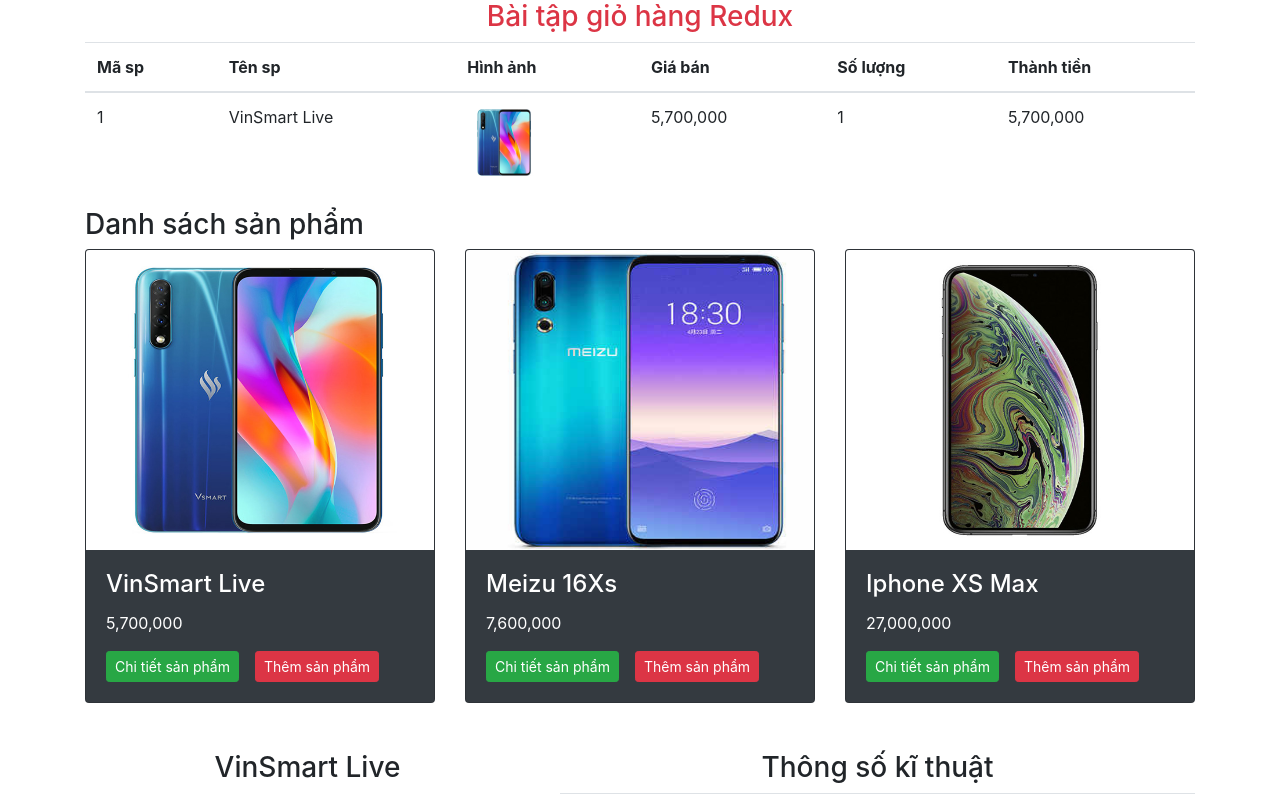
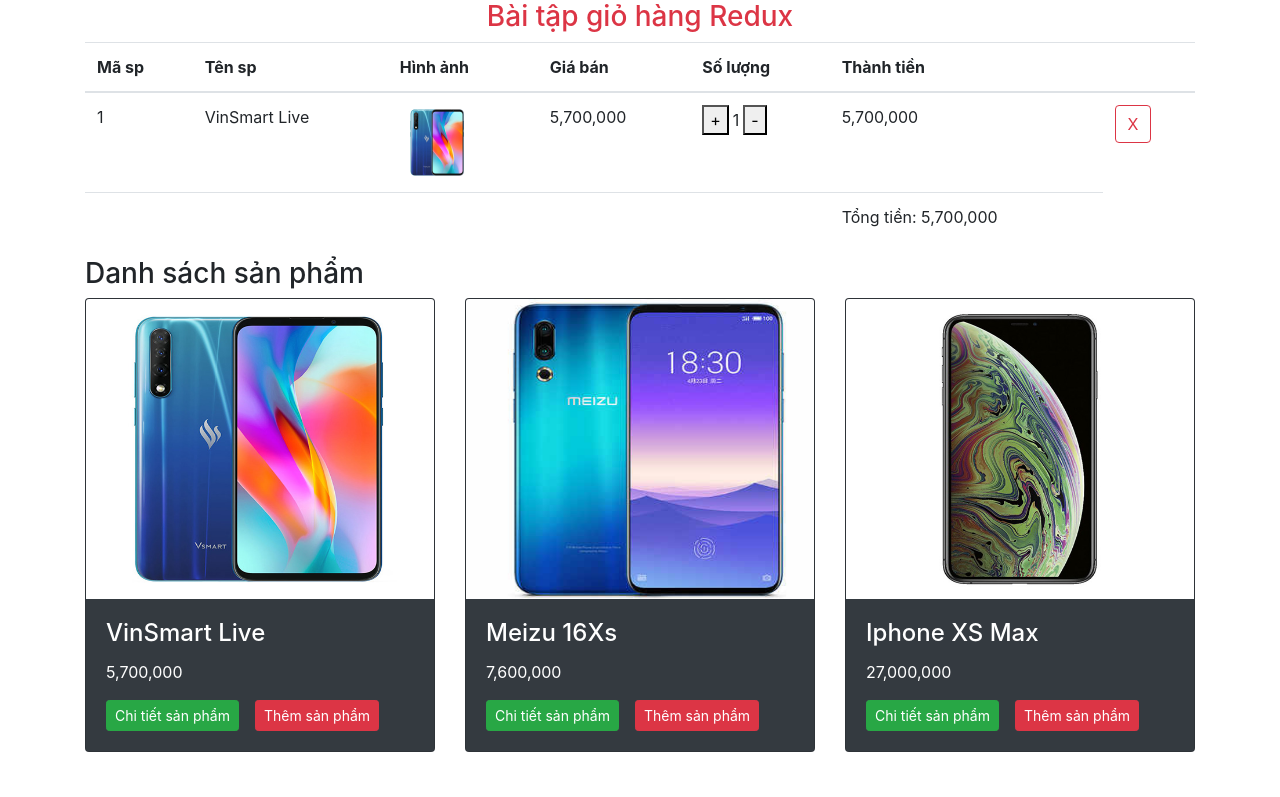
Before and after one commit to dothanhnhan196/reactjs_redux, a React (Create React App) app: page / in a window 1280 px wide. Shown: the top 797 px of the page. Built offline with nearby package versions, Linux system fonts and the light colour scheme.

Commit message:
reactjs redux day 3

```diff
--- a/src/components/BaiTapRedux/DanhSachSPRedux.jsx
+++ b/src/components/BaiTapRedux/DanhSachSPRedux.jsx
@@ -22,9 +22,6 @@
                 <div className="row">
                     {this.renderSanPham()}
                 </div>
-                <div className="row">
-
-                </div>
             </div>
         )
     }
--- a/src/components/BaiTapRedux/ModalGioHangRedux.jsx
+++ b/src/components/BaiTapRedux/ModalGioHangRedux.jsx
@@ -4,24 +4,36 @@
 class ModalGioHangRedux extends Component {
 
     renderGioHang = () => {
-        let { gioHang } = this.props
+        let { gioHang, xoaGioHang, tangGiamSoLuong } = this.props
         return gioHang.map((spGH, index) => {
             return (
                 <tr key={index}>
                     <td>{spGH.maSP}</td>
                     <td>{spGH.tenSP}</td>
-                    <td><img src={spGH.hinhAnh} alt="phone" width={75} height={75}/></td>
+                    <td><img src={spGH.hinhAnh} alt="phone" width={75} height={75} /></td>
                     <td>{(spGH.giaBan).toLocaleString()}</td>
-                    <td>{spGH.soLuong}</td>
+                    <td>
+                        <button className="mr-1" onClick={() => tangGiamSoLuong(spGH.maSP, true)}>+</button>
+                        {spGH.soLuong}
+                        <button className="ml-1" onClick={() => tangGiamSoLuong(spGH.maSP, false)}>-</button>
+                    </td>
                     <td>{(spGH.soLuong * spGH.giaBan).toLocaleString()}</td>
+                    <td>
+                        <div className="btn btn-outline-danger" onClick={() => xoaGioHang(spGH.maSP)}>X</div>
+                    </td>
                 </tr>
             )
         })
     }
 
     render() {
+
+        let tongTien = this.props.gioHang.reduce((tongTien, spGH) => {
+            return tongTien += spGH.soLuong * spGH.giaBan
+        }, 0).toLocaleString()
+
         // this.props.gioHang là thuộc tính nhận từ redux store
-        console.log(this.props.gioHang)
+        // console.log(this.props.gioHang)
         return (
             <div>
                 <table className="table">
@@ -33,11 +45,18 @@
                             <th>Giá bán</th>
                             <th>Số lượng</th>
                             <th>Thành tiền</th>
+                            <th></th>
                         </tr>
                     </thead>
                     <tbody>
                         {this.renderGioHang()}
                     </tbody>
+                    <tfoot>
+                        <tr>
+                            <td colSpan='5'></td>
+                            <td>Tổng tiền: {tongTien}</td>
+                        </tr>
+                    </tfoot>
                 </table>
             </div>
         )
@@ -51,4 +70,31 @@
     }
 }
 
-export default connect(mapStateToProps, null)(ModalGioHangRedux)
+const mapDispatchToProps = (dispatch) => {
+    return {
+        // xoaGioHang: (index) => {
+        //     const action = {
+        //         type: 'XOA_GIO_HANG',
+        //         index
+        //     }
+        //     dispatch(action)
+        // }
+        xoaGioHang: (maSP) => {
+            const action = {
+                type: 'XOA_GIO_HANG',
+                maSP
+            }
+            dispatch(action)
+        },
+        tangGiamSoLuong: (maSP, tangGiam) => {
+            const action = {
+                type: 'TANG_GIAM_SL',
+                maSP,
+                tangGiam
+            }
+            dispatch(action)
+        }
+    }
+}
+
+export default connect(mapStateToProps, mapDispatchToProps)(ModalGioHangRedux)
--- a/src/components/BaiTapRedux/SanPhamRedux.jsx
+++ b/src/components/BaiTapRedux/SanPhamRedux.jsx
@@ -40,16 +40,7 @@
             // dùng hàm dispatch để đưa dữ liệu lên reducer
             dispatch(action)
         },
-        chiTietSanPham: (sanPham) => {
-            const spChiTiet = {
-                hinhAnh: sanPham.hinhAnh,
-                manHinh: sanPham.manHinh,
-                heDieuHanh: sanPham.heDieuHanh,
-                cameraTruoc: sanPham.cameraTruoc,
-                cameraSau: sanPham.cameraSau,
-                ram: sanPham.ram,
-                rom: sanPham.rom
-            }
+        chiTietSanPham: (spChiTiet) => {
             const action = {
                 type: 'SAN_PHAM_CHI_TIET',
                 spChiTiet
--- a/src/redux/reducers/gioHangReducer.jsx
+++ b/src/redux/reducers/gioHangReducer.jsx
@@ -28,13 +28,44 @@
             } else {
                 gioHangCapNhat.push(action.spGioHang)
             }
-            state.gioHang = gioHangCapNhat;
+            // gán giỏ hàng mới cho state.gioHang => render lại giao diện
+            state.gioHang = gioHangCapNhat
             return { ...state }
         }
         case 'SAN_PHAM_CHI_TIET': {
             state.spChiTiet = action.spChiTiet
-            return {...state}
+            return { ...state }
         }
+        case 'XOA_GIO_HANG': {
+            // Xóa theo index
+            // let gioHangCapNhat = [...state.gioHang]
+            // gioHangCapNhat.splice(action.index, 1)
+            // state.gioHang = gioHangCapNhat
+            // return { ...state }
+
+            // xóa theo maSP
+            let gioHangCapNhat = [...state.gioHang]
+            let index = gioHangCapNhat.findIndex(spGH => spGH.maSP === action.maSP)
+            if (index !== -1) {
+                gioHangCapNhat.splice(index, 1)
+            }
+            state.gioHang = gioHangCapNhat
+            return { ...state }
+        }
+        case 'TANG_GIAM_SL': {
+            let gioHangCapNhat = [...state.gioHang]
+            let index = gioHangCapNhat.findIndex(spGH => spGH.maSP === action.maSP)
+            if (action.tangGiam) {
+                gioHangCapNhat[index].soLuong += 1
+            } else {
+                if (gioHangCapNhat[index].soLuong > 1) {
+                    gioHangCapNhat[index].soLuong -= 1
+                }
+            }
+            state.gioHang = gioHangCapNhat
+            return { ...state }
+        }
+
         default:
             break;
     }
```
